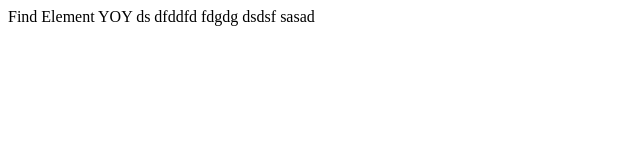
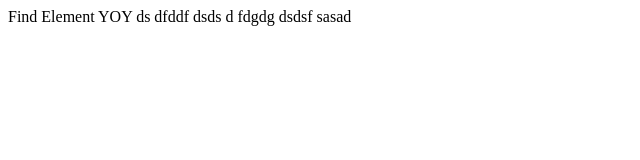
Before and after one commit to samithf/npm-versioning, a website: page index.html in a window 1280 px wide. Shown: the full height of the page, 0-640 px from the left. Drawn offline with Linux system fonts and the light colour scheme.

Commit message:
feat: ct-1234 new feature

```diff
--- a/index.html
+++ b/index.html
@@ -7,6 +7,6 @@
     <title>Hello Test</title>
   </head>
   <body>
-    Find Element YOY ds dfddfd fdgdg dsdsf sasad
+    Find Element YOY ds dfddf dsds d fdgdg dsdsf sasad
   </body>
 </html>
```
